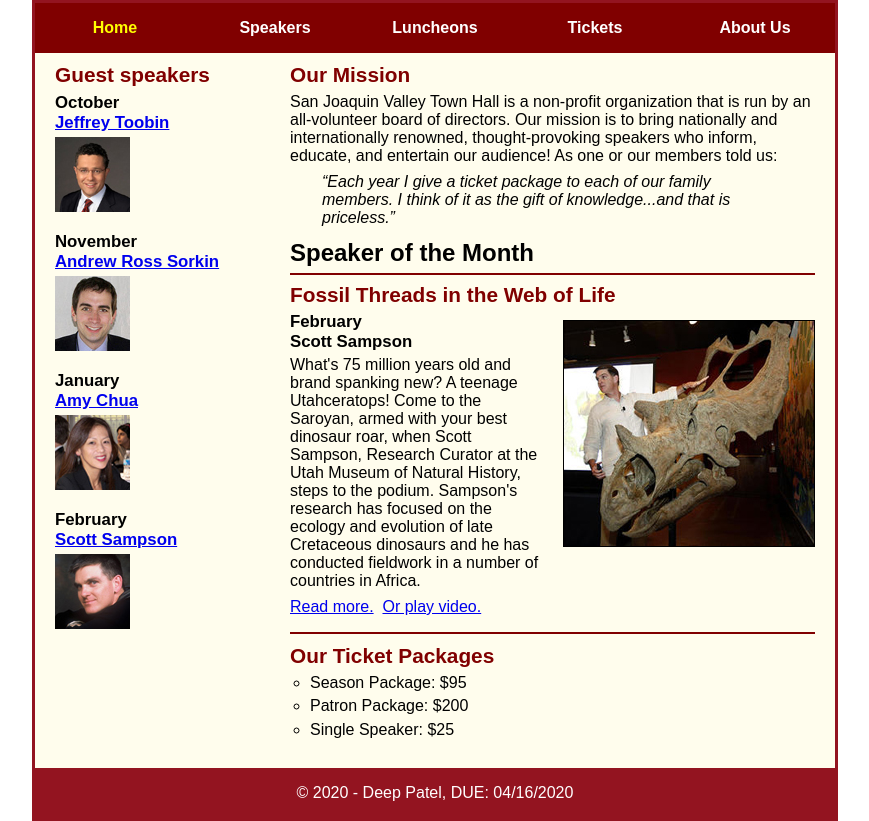
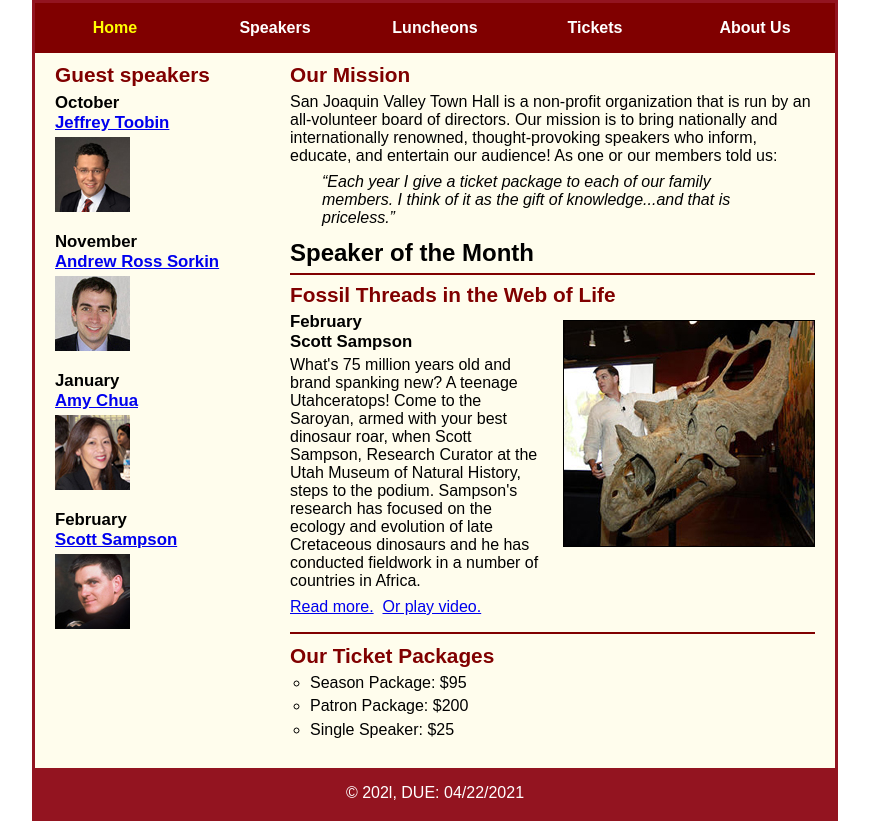
Before and after one commit to vinaykath/A15, a plain HTML site: page index.html in a window 1280 px wide. Shown: the part 115-936 px from the top of the page, without its empty margins (205-1074 px from the left). Drawn offline with Linux system fonts and the light colour scheme.

Commit message:
Update index.html

```diff
--- a/index.html
+++ b/index.html
@@ -78,7 +78,7 @@
 		</aside>
 	</main>
 	<footer>
-		<p>&copy; 2020 - Deep Patel, DUE: 04/16/2020</p>
+		<p>&copy; 202l, DUE: 04/22/2021</p>
 	</footer>
 </body>
 </html>
```
